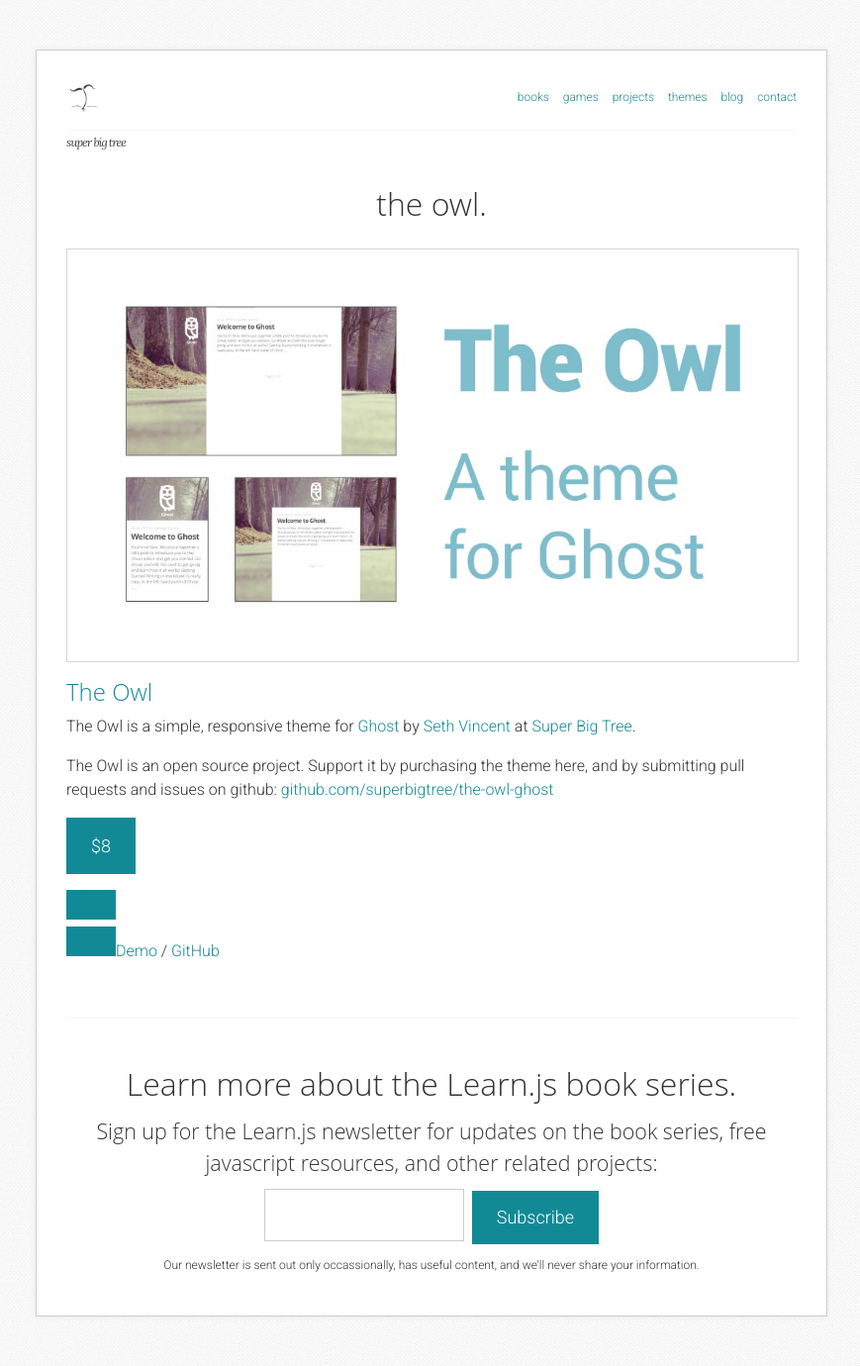
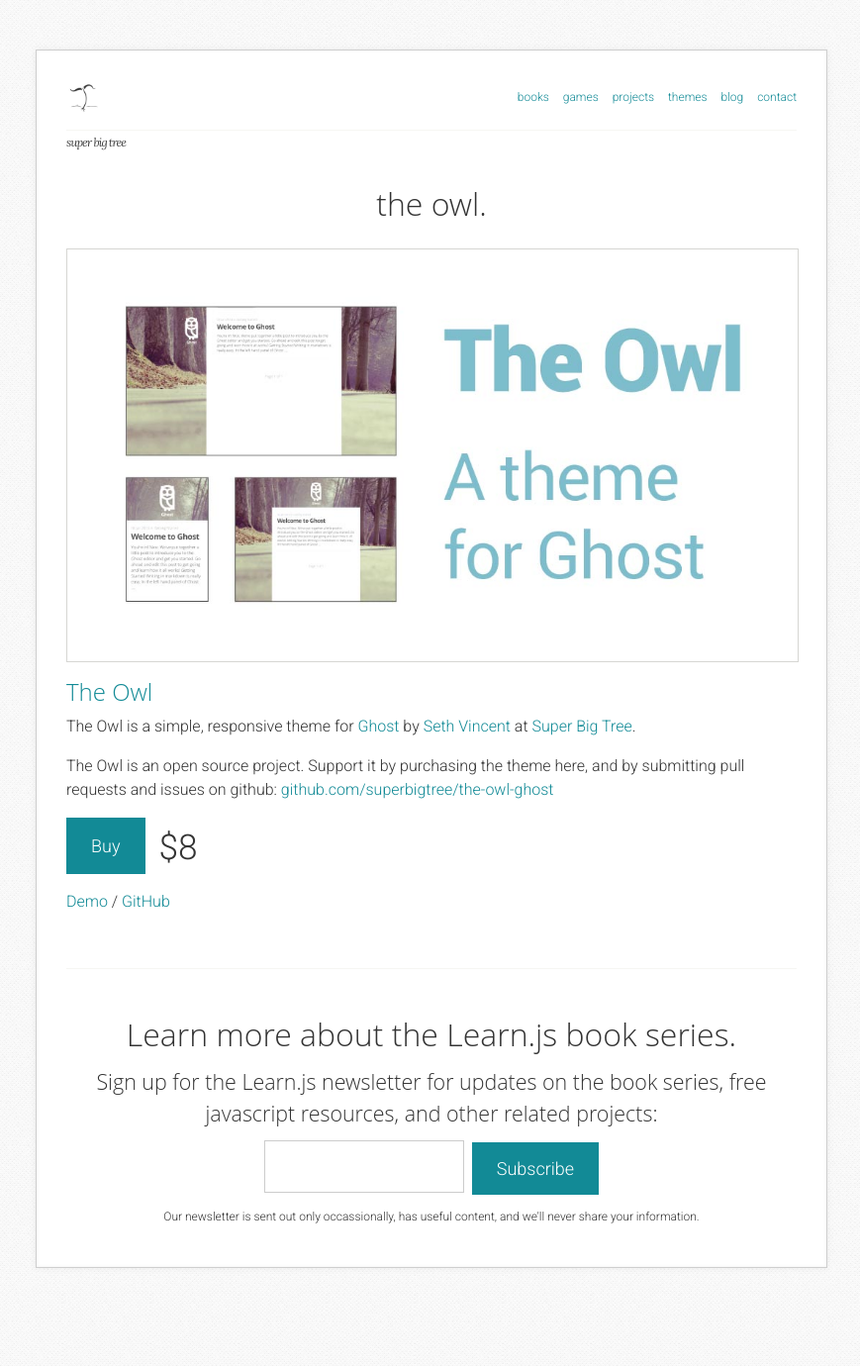
Before and after one commit to superbigtree/superbigtree.github.com, a Jekyll site: the page built from themes/the-owl/index.html, in a window 1280 px wide. Shown: the whole page at 99% size, without its empty margins (204-1073 px from the left). Built offline with Jekyll 4.4.1, drawn with Linux system fonts in a browser that asks for light colours.

Commit message:
fix typo

```diff
--- a/themes/the-owl/index.html
+++ b/themes/the-owl/index.html
@@ -14,7 +14,7 @@
   <p>The Owl is a simple, responsive theme for <a href="http://ghost.org" target="_blank">Ghost</a> by <a href="http://sethvincent.com" target="_blank">Seth Vincent</a> at&nbsp;<a href="http://superbigtree.com" target="_blank">Super Big Tree</a>.&nbsp;</p>
   <p>The Owl is an open source project. Support it by purchasing the theme here, and by submitting pull requests and issues on github: <a href="https://github.com/superbigtree/the-owl-ghost" target="_blank">github.com/superbigtree/the-owl-ghost</a></p>
 
-  <p><a class="button buy" href="https://gum.co/the-owl-ghost>Buy</a> <span class="price">$8</span></p>
+  <p><a class="button buy" href="https://gum.co/the-owl-ghost">Buy</a> <span class="price">$8</span></p>
 
   <p><a href="http://the-owl.ghost.io">Demo</a> / <a href="https://github.com/superbigtree/the-owl-ghost">GitHub</a></p>
 
```
